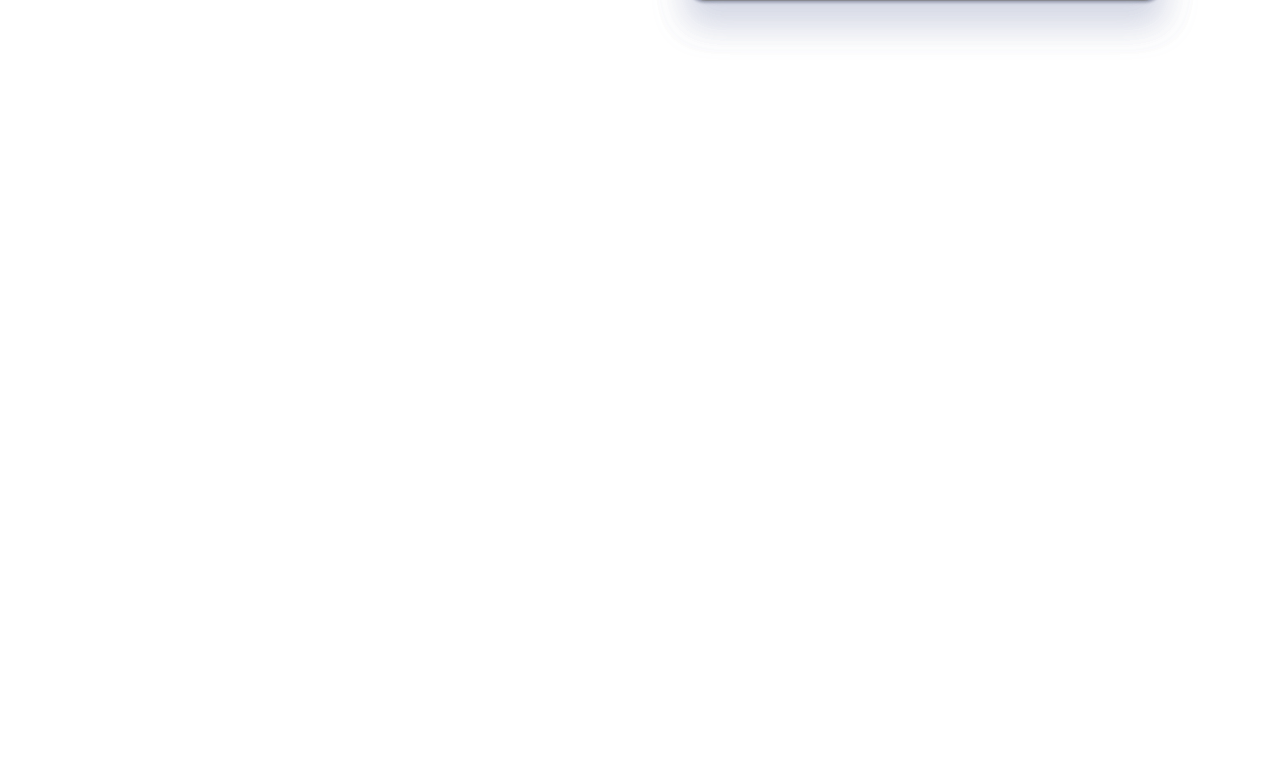
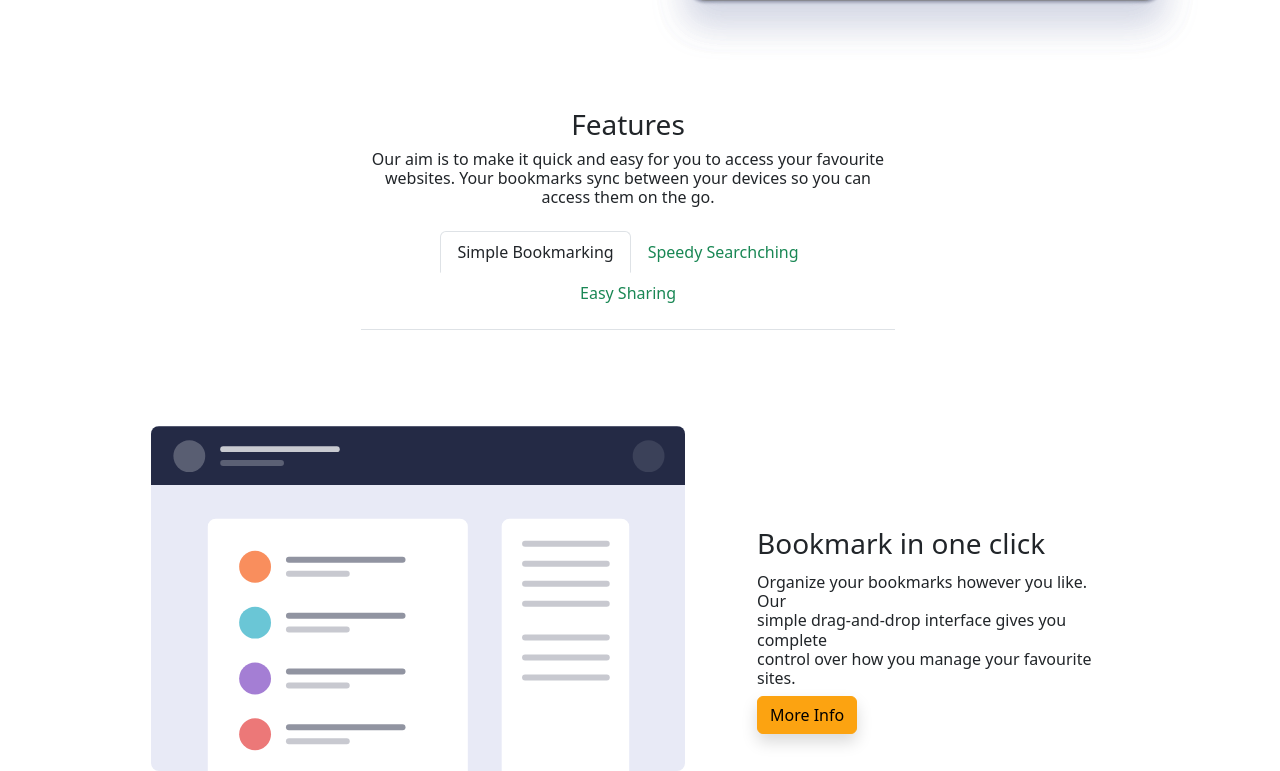
Before and after one commit to alboup/S2.Bootstrap-SASS, a website: page index.html in a window 1280 px wide. Shown: the part 495-1266 px from the top of the page. Before the commit the page ends 800 px from the top, so only its background shows below. Drawn offline with nearby package versions, Linux system fonts and the light colour scheme.

Commit message:
Exercici 2

```diff
--- a/index.html
+++ b/index.html
@@ -60,9 +60,9 @@
   <header>
     <div class="container" id="nav">
       <div class="row">
-        <div class="col-md-6">
+        <div class="col-md-6" >
           <h2>A simple Bookmark Manager</h2>
-          <h6>A clean and simple interface to organize your favourite websites. Open a new browser tab and see your sites liad instantly. Try it for free.</h6>
+          <h6 class="fw-light "> A clean and simple interface to organize your favourite websites. Open a new browser tab and see your sites liad instantly. Try it for free.</h6>
           <div class="mt-4" >
             <button type="button " class="btn btn-primary ">Get it on Chrome</button>
             <button type="button " class="btn btn-success ">Get it on Firefox</button>
@@ -74,7 +74,43 @@
             <img src="img/illustration-hero.svg" class="img-fluid alt=" illustration-hero">
         </div>
         </a>
+
+        <div class="row justify-content-center mt-3 pt-3 pb-5">
+          <div class="col-lg-6 order-1 order-lg-1 text-center align-self-center ">
+              <h3 class="mt-3 ">Features</h3>
+              <h6 class="fw-light ">
+                  Our aim is to make it quick and easy for you to access your
+                  favourite websites. Your bookmarks sync between your devices
+                  so you can access them on the go.
+              </h6>
+              <ul class="nav nav-tabs p-3 justify-content-center " id="nav ">
+                <li class="nav-item "><a class="nav-link active text-dark " href="# " data-toggle="tab ">Simple Bookmarking</a>
+                </li>
+                <li class="nav-item "> <a class="nav-link enabled text-success " href="# " data-toggle="tab ">Speedy Searchching</a>
+                </li>
+                <li class="nav-item "> <a class="nav-link enabled text-success " href="# " data-toggle="tab ">Easy Sharing</a>
+                </li>
+            </ul>
+
       </div>
+    </div>
+    <div class="row justify-content-center mt-5 ">
+        <div class="col-lg-6 order-1 order-lg-1 text-end align-items-center ms-auto me-lg-5 " style="position:relative;">
+            <div class="boxShadowSpecialLeft "></div>
+            <img src="../img/illustration-features-tab-1.svg" width="100% " />
+        </div>
+        <div class="col-lg-4 order-2 order-lg-2 align-items-center align-self-center me-auto ">
+            <h3 class="text-lg-start mt-5 pt-3 pb-1">
+                Bookmark in one click
+            </h3>
+            <h6 class="fw-light text-lg-start  ">
+                Organize your bookmarks however you like. Our
+                <br class="d-none d-lg-inline "> simple drag-and-drop interface gives you complete
+                <br class="d-none d-lg-inline "> control over how you manage your favourite sites.
+            </h6>
+            <button type="button " class="btn btn-primary shadow ">More Info</button>
+        </div>
+    </div>
     </div>
     </div>
     </div>
```
